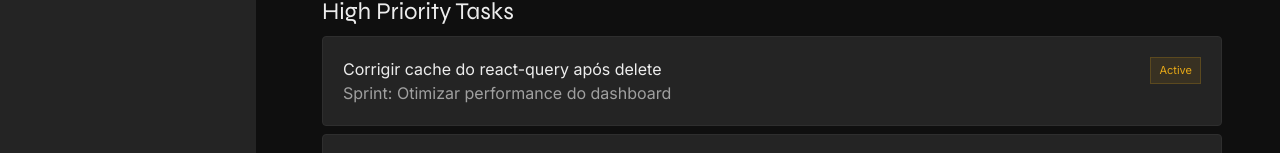
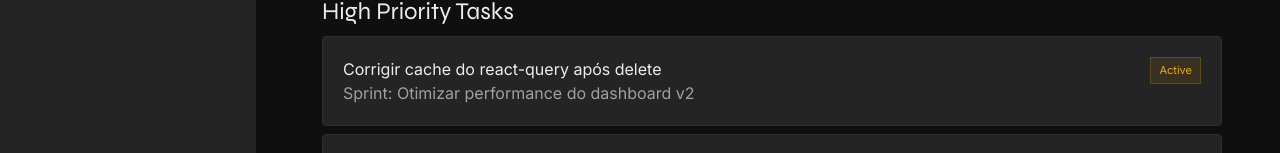
Before and after one commit to JoaoGustavo-dev/focusflow, a React (Vite) app: page / in a window 1280 px wide. Shown: the part 605-758 px from the top of the page. Built offline with nearby package versions, Linux system fonts and the light colour scheme; data requests are answered from the project's data file.

Commit message:
chore(db): update test sprint data from edit flow testing

```diff
--- a/db.json
+++ b/db.json
@@ -41,11 +41,11 @@
       "description": "Adaptar layout para telas mobile e tablet"
     },
     {
-      "title": "Otimizar performance do dashboard",
-      "startDate": "05/09/2026",
-      "endDate": "20/09/2026",
+      "title": "Otimizar performance do dashboard v2",
+      "startDate": "01/09/2026",
+      "endDate": "25/09/2026",
       "status": "in-progress",
-      "description": "Reduzir tempo de carregamento dos gráficos e cards de estatísticas",
+      "description": "Revisado após reunião de sprint planning",
       "id": "HhuguF-41Gw"
     }
   ],
--- a/src/components/DeleteModal.jsx
+++ b/src/components/DeleteModal.jsx
@@ -41,10 +41,10 @@ const DeleteModal = ({
 
           <div className="flex items-end gap-2 p-3">
             <Button color="ghost" onClick={onClose}>
-              Cancelar
+              Cancel
             </Button>
             <Button color="danger" onClick={onConfirm} disabled={isLoading}>
-              Confirmar
+              Confirm
             </Button>
           </div>
         </div>
```
